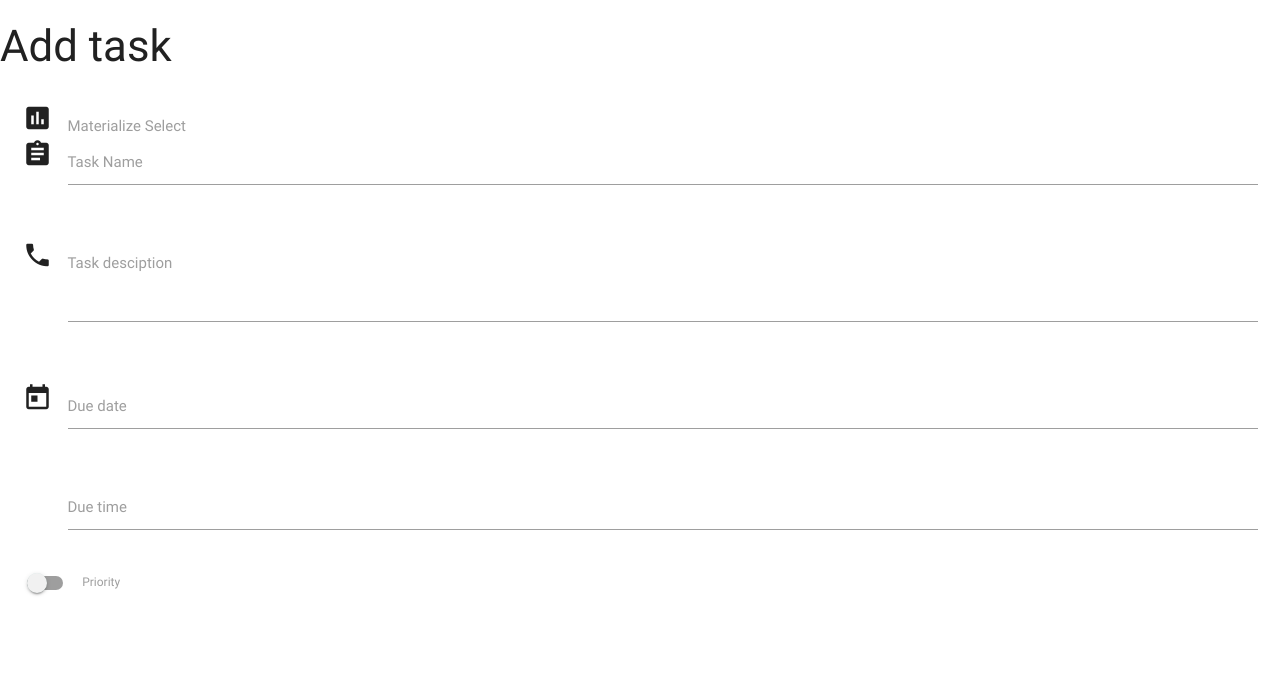
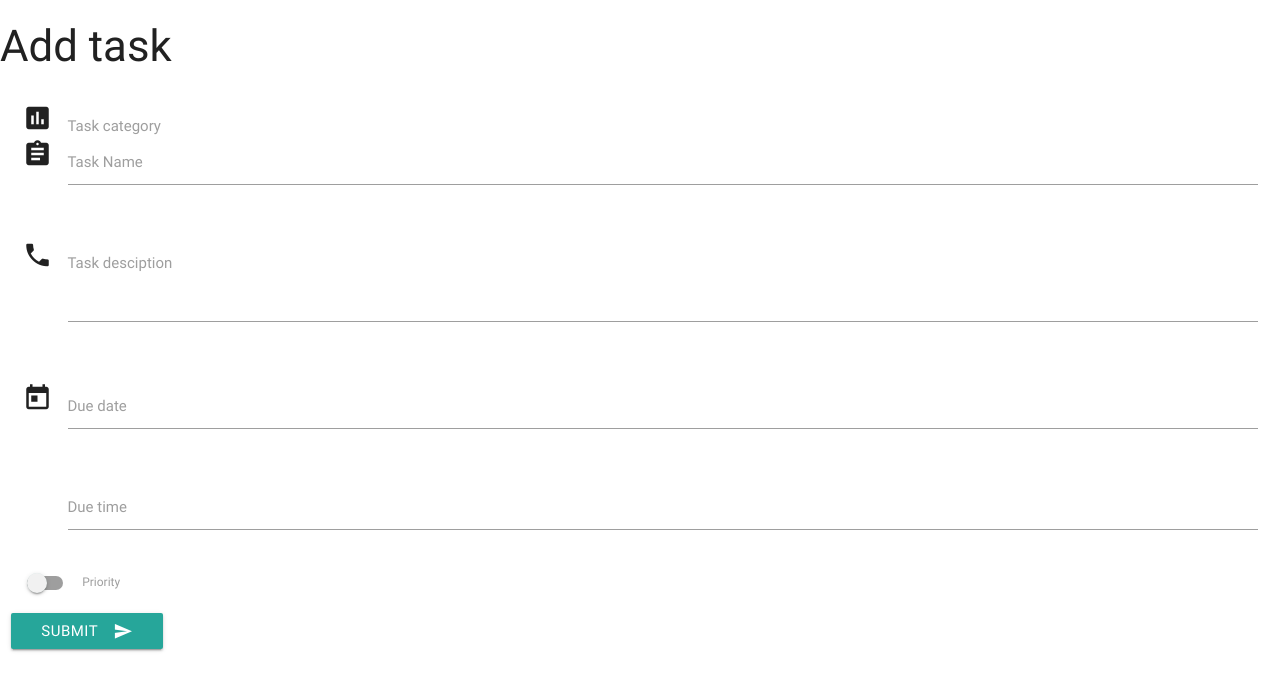
Before and after one commit to Code-Institute-Submissions/taskmanager, a Python web app: template templates/addtask.html in a window 1280 px wide. Shown: the top 691 px of the page. Run offline with Jinja, Linux system fonts and the light colour scheme; the template is opened without the code that fills it, so the values that code supplies are empty.

Commit message:
Added user input to form

```diff
--- a/app.py
+++ b/app.py
@@ -21,7 +21,8 @@ def get_tasks():
 
 @app.route('/add_task')
 def add_task():
-    return render_template('addtask.html')
+    return render_template('addtask.html'
+    categories=mongo.db.categories.find())
 
 
 if __name__ == '__main__':
--- a/templates/addtask.html
+++ b/templates/addtask.html
@@ -7,13 +7,13 @@
     <div class="row">
       <div class="input-field col s12">
       <i class="material-icons prefix">poll</i>
-        <select>
-          <option value="" disabled selected>Choose your option</option>
-          <option value="1">Option 1</option>
-          <option value="2">Option 2</option>
-          <option value="3">Option 3</option>
+        <select id="category" name="category_name">
+          <option value="" disabled selected>Task category</option>
+          {% for cat in categories %}
+          <option value="{{cat.category_name}}">{{cat.category_name}}</option>
+          {% endfor %}
         </select>
-        <label>Materialize Select</label>
+        <label>Task category</label>
       </div>
     </div>
 
@@ -58,6 +58,11 @@
         </label>
       </div>
     </div>
+
+      <button class="btn waves-effect waves-light" type="submit" name="action">Submit
+    <i class="material-icons right">send</i>
+  </button>
+
   </form>
 </div>
 
```
